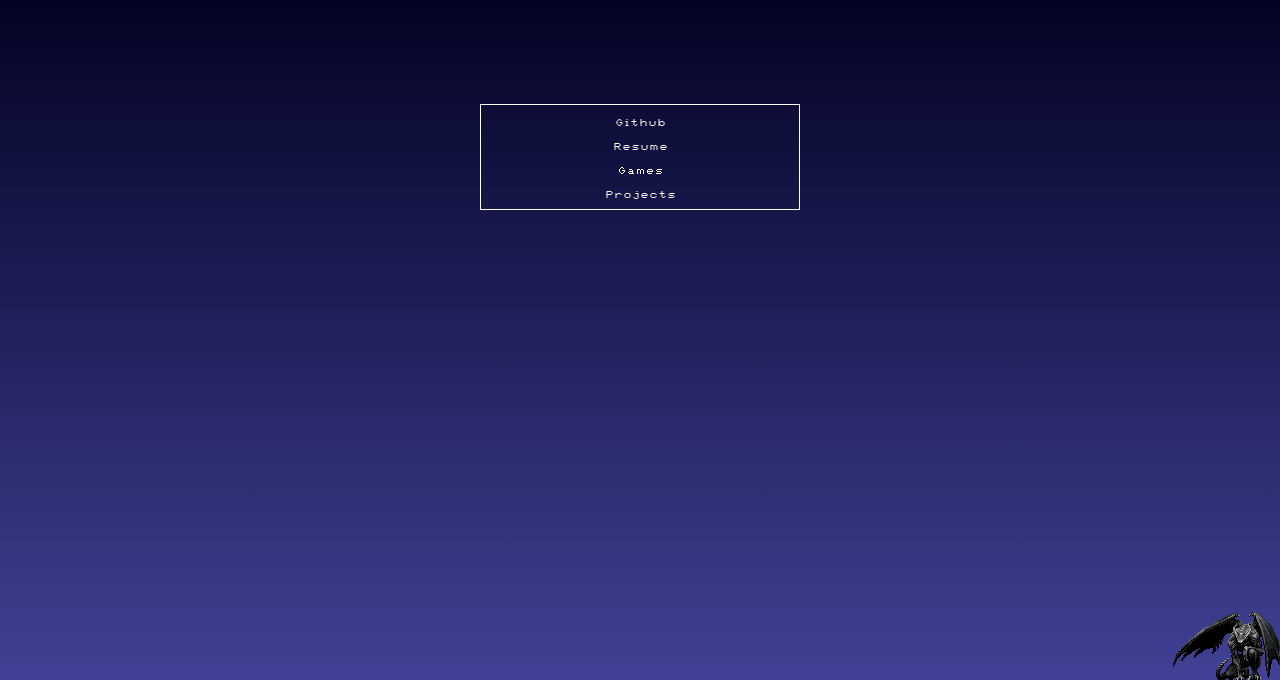
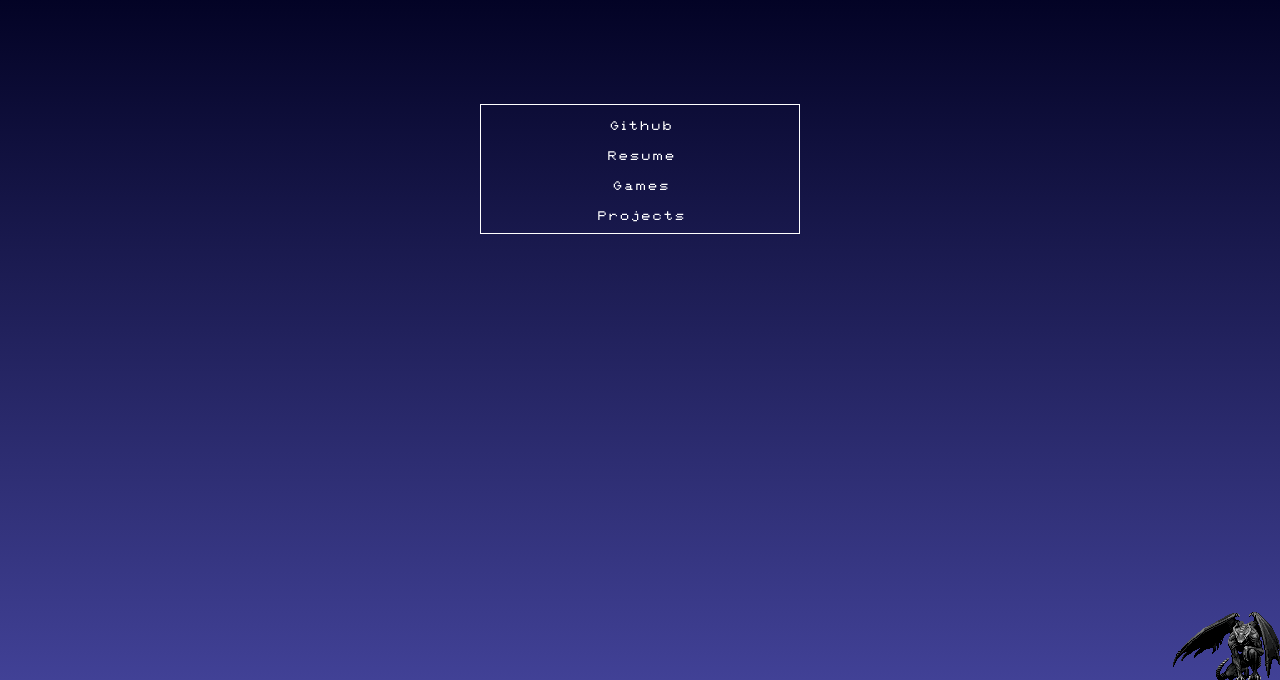
Before and after one commit to cram0/website, a Vue app: page / in a window 1280 px wide. Shown: the part 120-800 px from the top of the page. Built offline with nearby package versions, Linux system fonts and the light colour scheme.

Commit message:
Increased font size

```diff
--- a/src/App.vue
+++ b/src/App.vue
@@ -295,8 +295,8 @@ const projectList = ref([
 }
 
 body {
-    font-family: "Castlevania", -apple-system, BlinkMacSystemFont, Roboto, "Segoe UI", Oxygen, Ubuntu, Cantarell, "Open Sans", "Helvetica Neue", sans-serif;
-    font-size: 16px;
+    font-family: "Castlevania", Roboto, -apple-system, BlinkMacSystemFont, "Segoe UI", Oxygen, Ubuntu, Cantarell, "Open Sans", "Helvetica Neue", sans-serif;
+    font-size: 20px;
     color: white;
     background-image: linear-gradient(180deg, rgba(2, 0, 36, 1) 0%, rgba(0, 0, 32, 1) 11%, rgba(65, 65, 150, 1) 100%);
     background-attachment: fixed;
```
